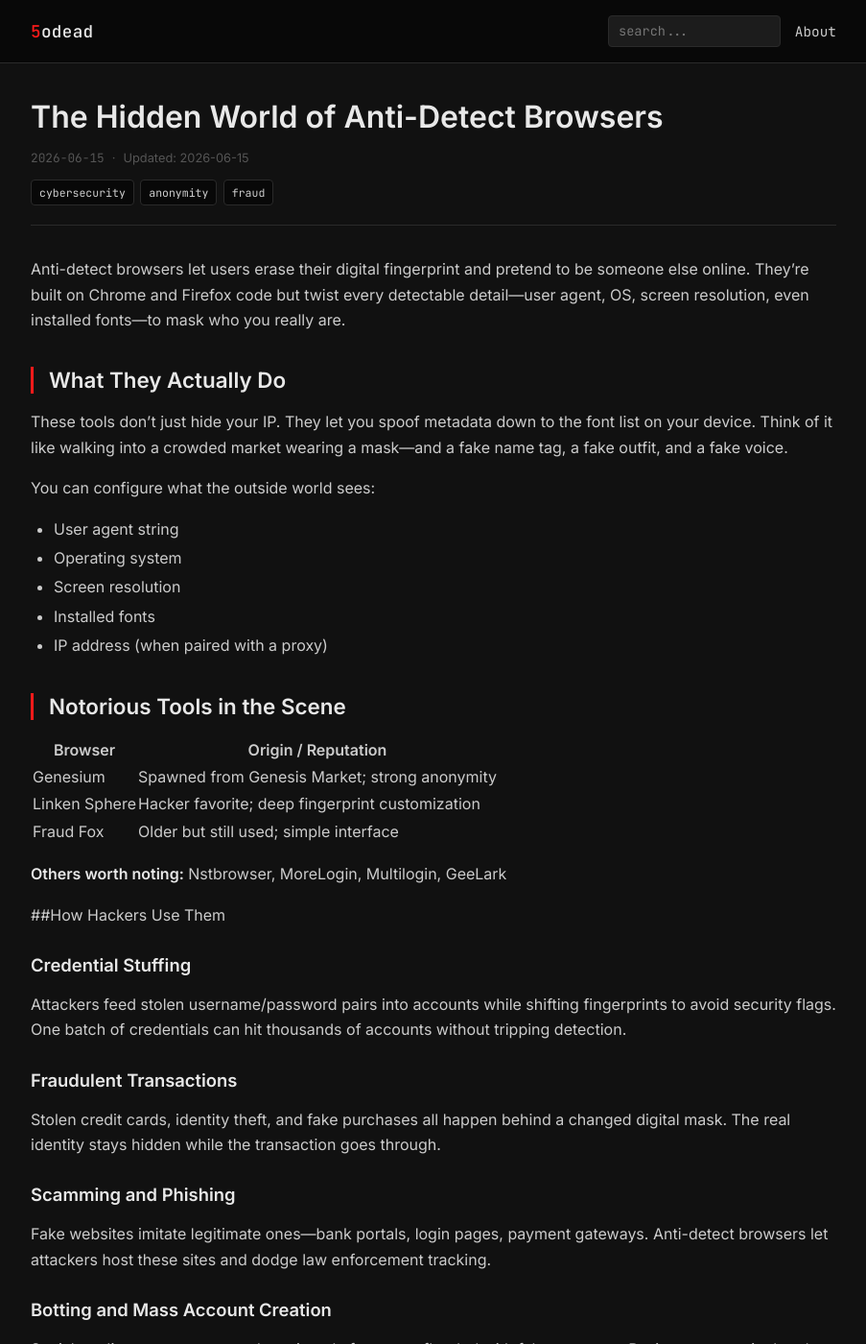
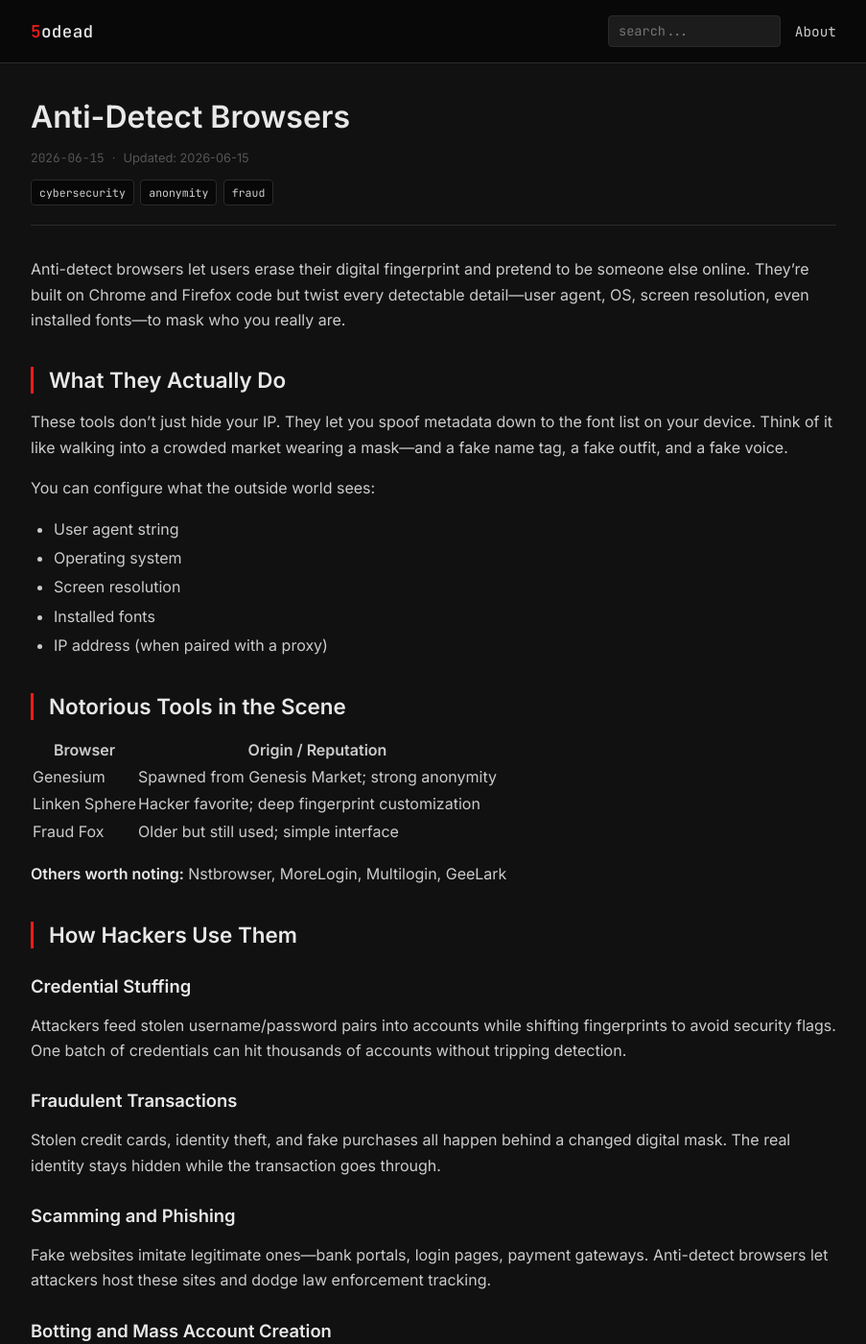
Before and after one commit to 5odead/5odead.github.io, a Jekyll site: the page built from _posts/2025-04-12-picoctf-web-gauntlet-blind-sqli.md, in a window 1280 px wide and 1400 px high. Shown: the whole window at 96% size, without its empty margins (188-1091 px from the left). Built offline with Jekyll 4.4.1, drawn with Linux system fonts in a browser that asks for light colours.

Commit message:
Update 2025-04-12-picoctf-web-gauntlet-blind-sqli.md

```diff
--- a/_posts/2025-04-12-picoctf-web-gauntlet-blind-sqli.md
+++ b/_posts/2025-04-12-picoctf-web-gauntlet-blind-sqli.md
@@ -1,6 +1,6 @@
 ---
 layout: post
-title: "The Hidden World of Anti-Detect Browsers"
+title: "Anti-Detect Browsers"
 date: 2026-06-15
 last_modified_at: 2026-06-15
 tags: [cybersecurity, anonymity, fraud]
@@ -30,7 +30,7 @@ You can configure what the outside world sees:
 
 **Others worth noting:** Nstbrowser, MoreLogin, Multilogin, GeeLark
 
-##How Hackers Use Them
+## How Hackers Use Them
 
 ### Credential Stuffing
 Attackers feed stolen username/password pairs into accounts while shifting fingerprints to avoid security flags. One batch of credentials can hit thousands of accounts without tripping detection.
```
